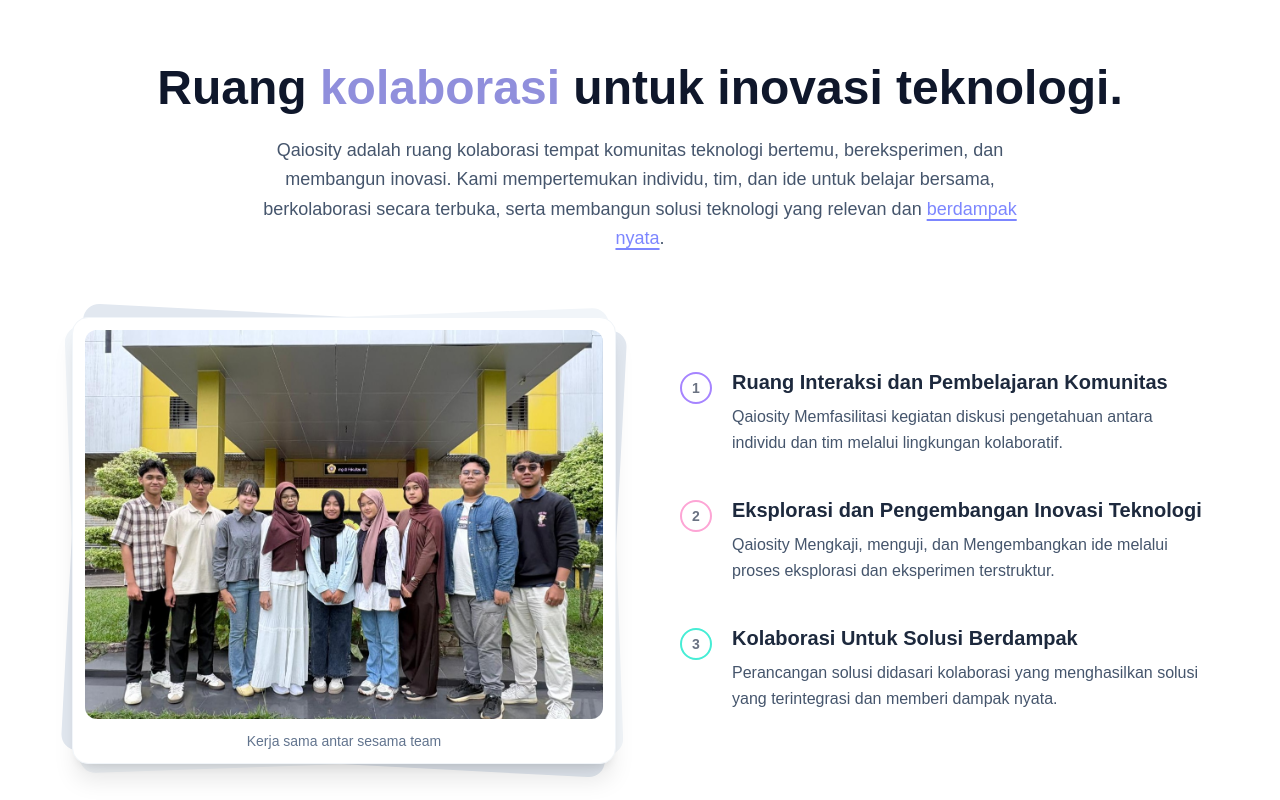
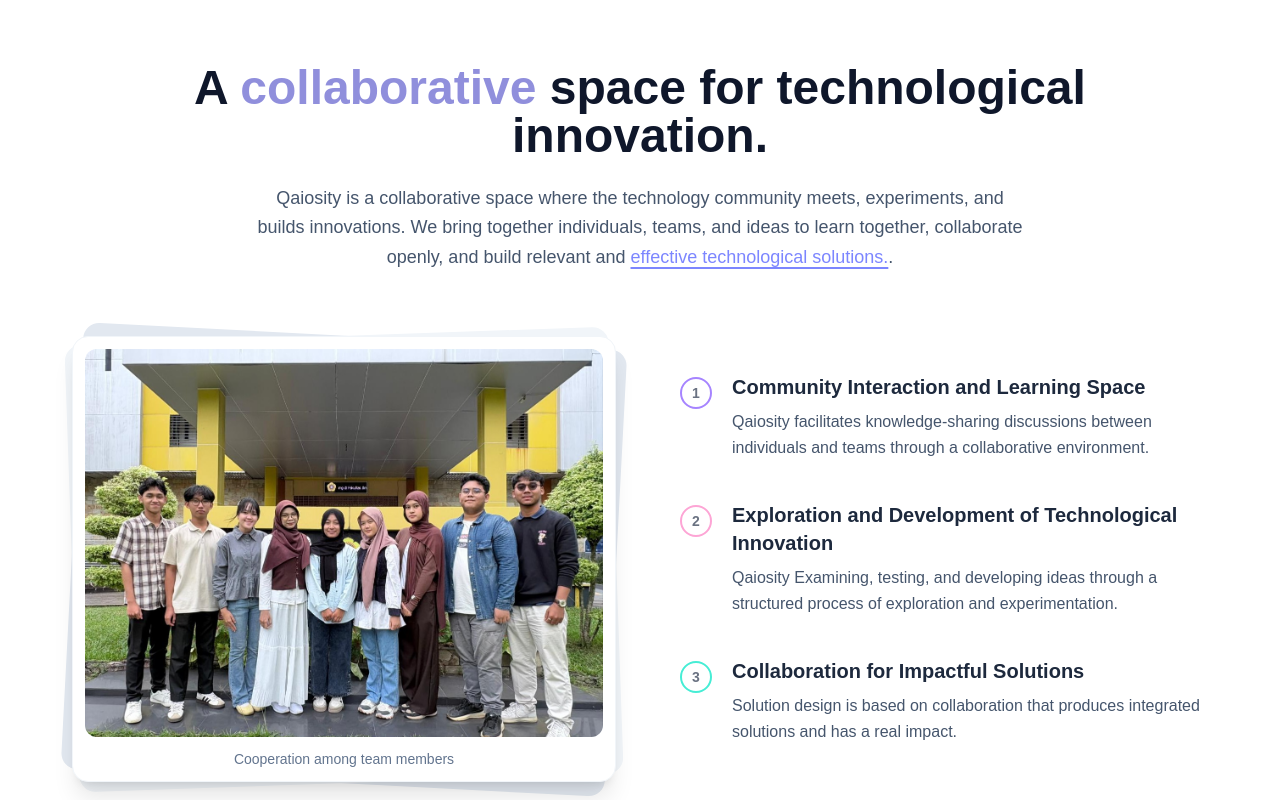
Before and after one commit to AtalaaDf/Company-Profile-QAIOSITY, a Next.js app: page / in a window 1280 px wide. Shown: the part 680-1480 px from the top of the page. Built offline with nearby package versions, Linux system fonts and the light colour scheme.

Commit message:
docs:change language

```diff
--- a/src/components/sections/About/AboutContent.tsx
+++ b/src/components/sections/About/AboutContent.tsx
@@ -8,22 +8,22 @@
   const points = [
     {
       id: 1,
-      title: "Ruang Interaksi dan Pembelajaran Komunitas",
-      description: "Qaiosity Memfasilitasi kegiatan diskusi pengetahuan antara individu dan tim melalui lingkungan kolaboratif.",
+      title: "Community Interaction and Learning Space",
+      description: "Qaiosity facilitates knowledge-sharing discussions between individuals and teams through a collaborative environment.",
       color: "text-gray-500",
       borderColor: "border-violet-400",
     },
     {
       id: 2,
-      title: "Eksplorasi dan Pengembangan Inovasi Teknologi",
-      description: "Qaiosity Mengkaji, menguji, dan Mengembangkan ide melalui proses eksplorasi dan eksperimen terstruktur.",
+      title: "Exploration and Development of Technological Innovation",
+      description: "Qaiosity Examining, testing, and developing ideas through a structured process of exploration and experimentation.",
       color: "text-gray-500",
       borderColor: "border-pink-300",
     },
     {
       id: 3,
-      title: "Kolaborasi Untuk Solusi Berdampak",
-      description: "Perancangan solusi didasari kolaborasi yang menghasilkan solusi yang terintegrasi dan memberi dampak nyata.",
+      title: "Collaboration for Impactful Solutions",
+      description: "Solution design is based on collaboration that produces integrated solutions and has a real impact.",
       color: "text-gray-500",
       borderColor: "border-teal-300",
     },
@@ -46,19 +46,16 @@
     <section className="max-w-6xl mx-auto px-2 py-2 mb-10 font-sans">
       {/* Header Section */}
       <motion.div
-        initial={{ opacity: 0, y: -20 }}
-        whileInView={{ opacity: 1, y: 0 }}
-        viewport={{ once: true }}
-        transition={{ duration: 0.8 }}
+        initial={{ opacity: 0, y: -20 }} whileInView={{ opacity: 1, y: 0 }} viewport={{ once: true }} transition={{ duration: 0.8 }}
         className="text-center mb-16"
       >
         <h2 className="text-4xl md:text-5xl font-bold text-slate-900 mb-6">
-          Ruang <span className="text-[#908FDC]">kolaborasi</span> untuk inovasi teknologi.
+          A <span className="text-[#908FDC]">collaborative</span> space for technological innovation.
         </h2>
         <p className="text-lg text-slate-600 max-w-3xl mx-auto leading-relaxed">
-          Qaiosity adalah ruang kolaborasi tempat komunitas teknologi bertemu, bereksperimen,
-          dan membangun inovasi. Kami mempertemukan individu, tim, dan ide untuk belajar bersama,
-          berkolaborasi secara terbuka, serta membangun solusi teknologi yang relevan dan <span className="text-indigo-400 underline cursor-pointer decoration-2 underline-offset-4">berdampak nyata</span>.
+          Qaiosity is a collaborative space where the technology community meets, experiments,
+          and builds innovations. We bring together individuals, teams, and ideas to learn together,
+          collaborate openly, and build relevant and <span className="text-indigo-400 underline cursor-pointer decoration-2 underline-offset-4">effective technological solutions.</span>.
         </p>
       </motion.div>
 
@@ -84,16 +81,13 @@
                />
             </div>
             <p className="mt-3 text-sm font-medium text-slate-500 text-center">
-               Kerja sama antar sesama team
+              Cooperation among team members
             </p>
           </div>
         </motion.div>
 
         <motion.div
-          variants={containerVariants}
-          initial="hidden"
-          whileInView="visible"
-          viewport={{ once: true, amount: 0.3 }}
+          variants={containerVariants} initial="hidden" whileInView="visible" viewport={{ once: true, amount: 0.3 }}
           className="space-y-10 ml-4"
         >
           {points.map((point) => (
@@ -110,7 +104,7 @@
               </motion.div>
 
               <div>
-                <h3 className="text-xl font-bold text-slate-800 mb-2 group-hover:text-[#908FDC] transition-colors">
+                <h3 className="text-xl font-bold text-slate-800 mb-2 transition-colors">
                   {point.title}
                 </h3>
                 <p className="text-slate-600 leading-relaxed">
--- a/src/components/sections/Servicee/ServiceSection.tsx
+++ b/src/components/sections/Servicee/ServiceSection.tsx
@@ -30,7 +30,7 @@
       >
         <div className="text-center mb-8">
           <h2 className="text-2xl sm:text-3xl font-bold text-gray-800 mb-4">
-            Berikan Kritik dan Saran
+            Give Criticism and Suggestions
           </h2>
           <div className="h-1 w-20 bg-blue-600 mx-auto rounded-full" />
         </div>
@@ -49,7 +49,7 @@
               <motion.div whileFocus={{ y: -2 }} className="flex flex-col">
                 <input
                   type="email"
-                  placeholder="Email Anda"
+                  placeholder="Your Email"
                   value={email}
                   onChange={(e) => setEmail(e.target.value)}
                   className="border border-gray-200 bg-gray-50 text-gray-700 p-3 rounded-xl text-sm sm:text-base focus:ring-2 focus:ring-blue-500 focus:border-transparent focus:bg-white outline-none transition-all"
@@ -60,7 +60,7 @@
               {/* Message Input */}
               <motion.div whileFocus={{ y: -2 }} className="flex flex-col">
                 <textarea
-                  placeholder="Pesan Anda"
+                  placeholder="Message"
                   value={message}
                   onChange={(e) => setMessage(e.target.value)}
                   className="border border-gray-200 bg-gray-50 text-gray-700 p-3 rounded-xl h-32 text-sm sm:text-base focus:ring-2 focus:ring-blue-500 focus:border-transparent focus:bg-white outline-none transition-all resize-none"
@@ -74,7 +74,7 @@
                 type="submit"
                 className="bg-blue-600 text-white py-3 rounded-xl hover:bg-blue-700 transition duration-300 text-sm sm:text-base font-bold flex items-center justify-center gap-2 shadow-lg shadow-blue-200"
               >
-                <span>Kirim Pesan</span>
+                <span>Send Message</span>
                 <Send className="w-4 h-4" />
               </motion.button>
             </motion.form>
@@ -89,8 +89,8 @@
               <div className="w-16 h-16 bg-green-100 text-green-600 rounded-full flex items-center justify-center mb-4">
                 <CheckCircle2 className="w-10 h-10" />
               </div>
-              <h3 className="text-xl font-bold text-gray-800">Pesan Terkirim!</h3>
-              <p className="text-gray-500">Terima kasih atas masukannya.</p>
+              <h3 className="text-xl font-bold text-gray-800">Message sent!</h3>
+              <p className="text-gray-500">Thanks for your feedback.</p>
             </motion.div>
           )}
         </AnimatePresence>
@@ -101,7 +101,7 @@
           transition={{ delay: 0.4 }}
           className="mt-8 text-gray-500 text-center text-sm sm:text-base leading-relaxed"
         >
-          Kami sangat menghargai kritik dan saran dari kalian. Umpan balik kalian sangat membantu perkembangan komunitas kami.
+          We greatly appreciate your criticism and suggestions. Your feedback is very helpful for the development of our community.
         </motion.p>
       </motion.div>
     </section>
--- a/src/components/sections/Team/SkillFlipModal.tsx
+++ b/src/components/sections/Team/SkillFlipModal.tsx
@@ -48,7 +48,7 @@
               onClick={onClose}
               className="absolute -right-2 -top-12 z-10 flex items-center gap-2 text-white/70 hover:text-white transition-colors"
             >
-              <span className="text-sm font-medium">Tutup</span>
+              <span className="text-sm font-medium">Close</span>
               <div className="rounded-full bg-white/10 p-2 backdrop-blur-md">
                 <X className="h-5 w-5" />
               </div>
@@ -98,7 +98,7 @@
                   <div className="flex items-center justify-between pt-4 border-t border-gray-100">
                     <div className="flex items-center gap-2 text-blue-600 font-bold text-sm">
                       <BrainCircuit className="h-4 w-4" />
-                      <span>Lihat Skill</span>
+                      <span>See Skills</span>
                     </div>
                     <ExternalLink className="h-4 w-4 text-gray-300" />
                   </div>
@@ -154,7 +154,7 @@
                       }}
                       className="w-full rounded-2xl bg-blue-600 py-4 text-xs font-black uppercase tracking-widest text-white shadow-[0_10px_20px_rgba(37,99,235,0.3)] hover:bg-blue-500 active:scale-95 transition-all"
                     >
-                      Kembali Ke Profil
+                      Back
                     </button>
                   </div>
                 </div>
--- a/src/components/sections/Team/TeamSection.tsx
+++ b/src/components/sections/Team/TeamSection.tsx
@@ -18,7 +18,7 @@
     name: "M Atala Daffa Alfaris",
     role: "Frontend Developer",
     description:
-      "Berpengalaman membangun antarmuka web modern dengan fokus pada performa, skalabilitas, dan user experience.",
+      "Experienced in building modern web interfaces with a focus on performance, scalability, and user experience.",
     skills: ["React", "Next.js", "TypeScript", "Tailwind CSS"],
     image: "/images/team/atala.jpeg",
   },
@@ -26,7 +26,7 @@
     name: "Felix Gilbert",
     role: "Machine Learning Engineer",
     description:
-      "Mengembangkan dan mengimplementasikan model machine learning untuk analisis data dan computer vision.",
+      "Developing and implementing machine learning models for data analysis and computer vision.",
     skills: [
       "Python", "TensorFlow", "Neural Network", "Scikit-Learn",
       "Flask", "Data Analysis", "Next.js", "OpenCV",
@@ -36,7 +36,7 @@
   {
     name: "Alif Salsabil Salam",
     role: "Public Relation",
-    description: "Memiliki kemampuan komunikasi teknis yang baik untuk presentasi dan kolaborasi antara sesama tim internal maupun external.",
+    description: "Possess strong technical communication skills for presentations and collaboration between internal and external teams.",
     skills: [
       "C++", "Public Speaking", "Video Editing"
     ], image: "/images/team/alip.jpeg",
@@ -44,7 +44,7 @@
   {
     name: "Revania Azzahra",
     role: "Creative Content Designer",
-    description: "Berpengalaman dalam mengedit konten visual dan video untuk media sosial dengan fokus pada branding dan engagement.",
+    description: "Experienced in editing visual content and videos for social media with a focus on branding and engagement.",
     skills: [
       "Design Grafis", "Short Video Editing", "Content Design"
     ], image: "/images/team/revania.jpeg",
@@ -52,7 +52,7 @@
   {
     name: "Agna Fadilla",
     role: "Cyber Security Enthusiast",
-    description: "Memiliki pemahaman dasar keamanan siber serta pengalaman praktik melalui CTF dan pengembangan project keamanan.",
+    description: "Possess a basic understanding of cyber security and practical experience through CTF and security project development.",
     skills: [
       "Basic Cyber Security", "CTF", "EDR Project", "VM & Linux Basics", "Spring Boot",
     ],
@@ -61,7 +61,7 @@
   {
     name: "Nayla Sahara",
     role: "Administrative & Creative Support",
-    description: "Mendukung kegiatan publikasi dan administrasi dengan kemampuan komunikasi, desain, dan memiliki pengetahuan dan pengalaman dalam pengolahan data.",
+    description: "Supporting publication and administrative activities with communication and design skills, as well as knowledge and experience in data processing.",
     skills: [
       "Public Speaking", "Design grafis", "Video Editing"
     ],
@@ -70,7 +70,7 @@
   {
     name: "Muhammad Alfin Alfian",
     role: "Copywriter & Content Writer",
-    description: "Menulis esai dan konten kreatif dengan kemampuan komunikasi lisan yang baik serta pemahaman dasar teknis.",
+    description: "Writing essays and creative content with good verbal communication skills and a basic understanding of technical matters.",
     skills: [ "Essay Writing", "Public Speaking", "Desain Grafis", "C++"
     ],
     image: "/images/team/alpin.jpeg",
@@ -78,7 +78,7 @@
   {
     name: "Nayla Tristania Aprillia",
     role: "Digital Media & Marketing Support",
-    description: "Mendukung pengelolaan media digital dengan keahlian editing multimedia, pemasaran digital, dan manajemen jadwal.",
+    description: "Supporting digital media management with expertise in multimedia editing, digital marketing, and schedule management.",
     skills: [
       "Multimedia Editing", "Digital Marketing", "Scheduling"
     ],
@@ -87,7 +87,7 @@
   {
     name: "Fadila Mumtazah",
     role: "Junior Technical & Administrative Support",
-    description: "Memiliki dasar pemrograman dan kemampuan penulisan teknis serta administrasi untuk mendukung operasional proyek.",
+    description: "Possess programming fundamentals and technical writing and administrative skills to support project operations.",
     skills: [
       "Java", "C++", "Technical Writing", "Administrative Writing", "Basic Digital Entrepreneurship",
     ],
@@ -96,7 +96,7 @@
   {
     name: "Galih Artha Ditha",
     role: "Project & Digital Management",
-    description: "Mengelola proyek dan strategi konten digital dengan fokus pada perencanaan, koordinasi, dan eksekusi.",
+    description: "Managing digital content projects and strategies with a focus on planning, coordination, and execution.",
     skills: [ "Project Management", "Digital Marketing", "Content Scripting", "Content Ideation", "Desain Grafis",
     ],
     image: "/images/team/artha.jpeg", },
@@ -201,7 +201,7 @@
                 onClick={() => setSelected(member)}
                 className="w-full rounded-xl bg-gray-900 py-3 text-sm font-bold text-white hover:bg-blue-600 transition-colors duration-300 shadow-lg shadow-gray-200 hover:shadow-blue-200"
               >
-                Selengkapnya
+                More
               </motion.button>
             </motion.div>
           ))}
```
